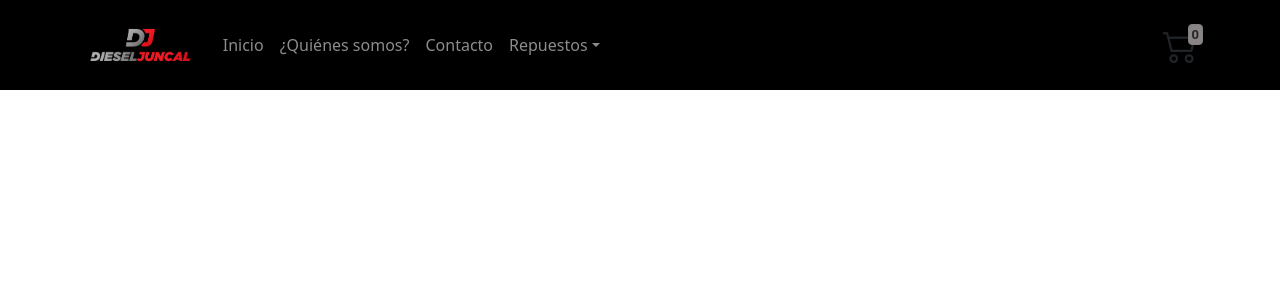
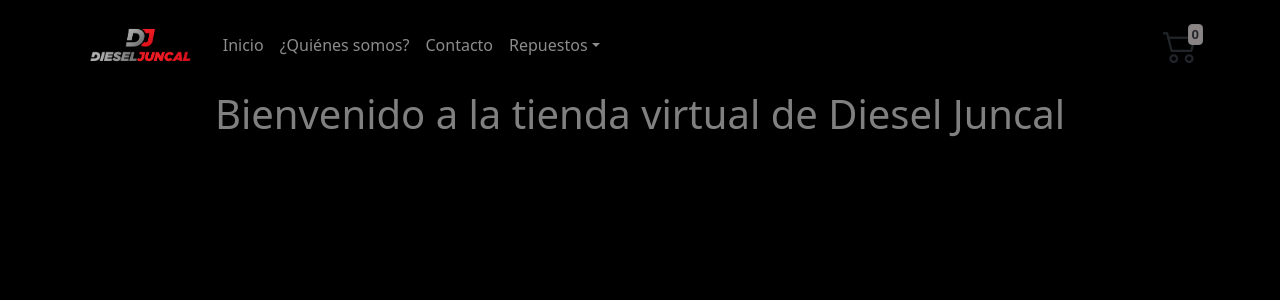
Before and after one commit to TomasDiStefano/ecommerce--tomasdistefano, a React (Create React App) app: page / in a window 1280 px wide. Shown: the top 300 px of the page. Built offline with nearby package versions, Linux system fonts and the light colour scheme.

Commit message:
1° entrega del proyecto final

```diff
--- a/src/App.js
+++ b/src/App.js
@@ -1,9 +1,11 @@
 import NavBar from "./components/NavBar";
+import ItemListContainer from "./components/ItemListContainer";
 
 function App() {
   return (
     <div>
       <NavBar></NavBar>
+      <ItemListContainer greeting="Bienvenido a la tienda virtual de Diesel Juncal"></ItemListContainer>
     </div>
   );
 }
--- /dev/null
+++ b/src/components/CartWidget.css
@@ -0,0 +1,23 @@
+.cart-img{
+    font-size: 2.2rem;
+}
+
+.cart-item {
+    position: relative;
+}
+.cart-item:hover {
+    cursor: pointer;
+}
+.cart-item--notification {
+    position: absolute;
+    font-weight: 600;
+    font-size: 13px;
+    font-family: "roboto", sans-serif;
+    background-color: rgb(138, 132, 132);
+    width: 15px;
+    border-radius: 4px;
+    border: 1px solid grey;
+    top:5px;
+    left: 25px;
+    text-align: center;
+}
--- a/src/components/CartWidget.jsx
+++ b/src/components/CartWidget.jsx
@@ -0,0 +1,13 @@
+import React from 'react';
+import "./CartWidget.css"
+
+const CartWidget = () => {
+    return (
+        <div className="cart-item">
+            <div className="cart-item--notification">0</div>
+            <i className="bi bi-cart2 cart-img"></i>
+        </div>
+    );
+}
+
+export default CartWidget
--- /dev/null
+++ b/src/components/ItemListContainer.css
@@ -0,0 +1,6 @@
+.greeting-container{
+    height: 100vw;
+    background-color: black;
+    text-align: center;
+    color: gray;
+}
--- a/src/components/ItemListContainer.jsx
+++ b/src/components/ItemListContainer.jsx
@@ -0,0 +1,12 @@
+import React from 'react';
+import "./ItemListContainer.css"
+
+const ItemListContainer = (props) => {
+    return (
+        <div className='greeting-container'>
+            <h1>{props.greeting}</h1>
+        </div>
+    );
+}
+
+export default ItemListContainer
--- a/src/components/NavBar.css
+++ b/src/components/NavBar.css
@@ -5,27 +5,3 @@
 .logo{
     height: 4rem;
 }
-
-.cart-img{
-    font-size: 2.2rem;
-}
-
-.cart-item {
-    position: relative;
-}
-.cart-item:hover {
-    cursor: pointer;
-}
-.cart-item--notification {
-    position: absolute;
-    font-weight: 600;
-    font-size: 13px;
-    font-family: "roboto", sans-serif;
-    background-color: rgb(138, 132, 132);
-    width: 15px;
-    border-radius: 4px;
-    border: 1px solid grey;
-    top:5px;
-    left: 25px;
-    text-align: center;
-}
--- a/src/components/NavBar.jsx
+++ b/src/components/NavBar.jsx
@@ -5,6 +5,7 @@
 import NavDropdown from 'react-bootstrap/NavDropdown';
 import logo from '../public/img-logo.png';
 import "./NavBar.css"
+import CartWidget from './CartWidget';
 
 
 const NavBar = () => {
@@ -28,10 +29,7 @@
               <NavDropdown.Item href="sensores">Sensores</NavDropdown.Item>
             </NavDropdown>
           </Nav>
-          <div className="cart-item">
-            <div className="cart-item--notification">0</div>
-            <i className="bi bi-cart2 cart-img"></i> {/* Icono de carrito de compras */}
-          </div>
+          <CartWidget></CartWidget>
         </Navbar.Collapse>
       </Container>
     </Navbar>
```
